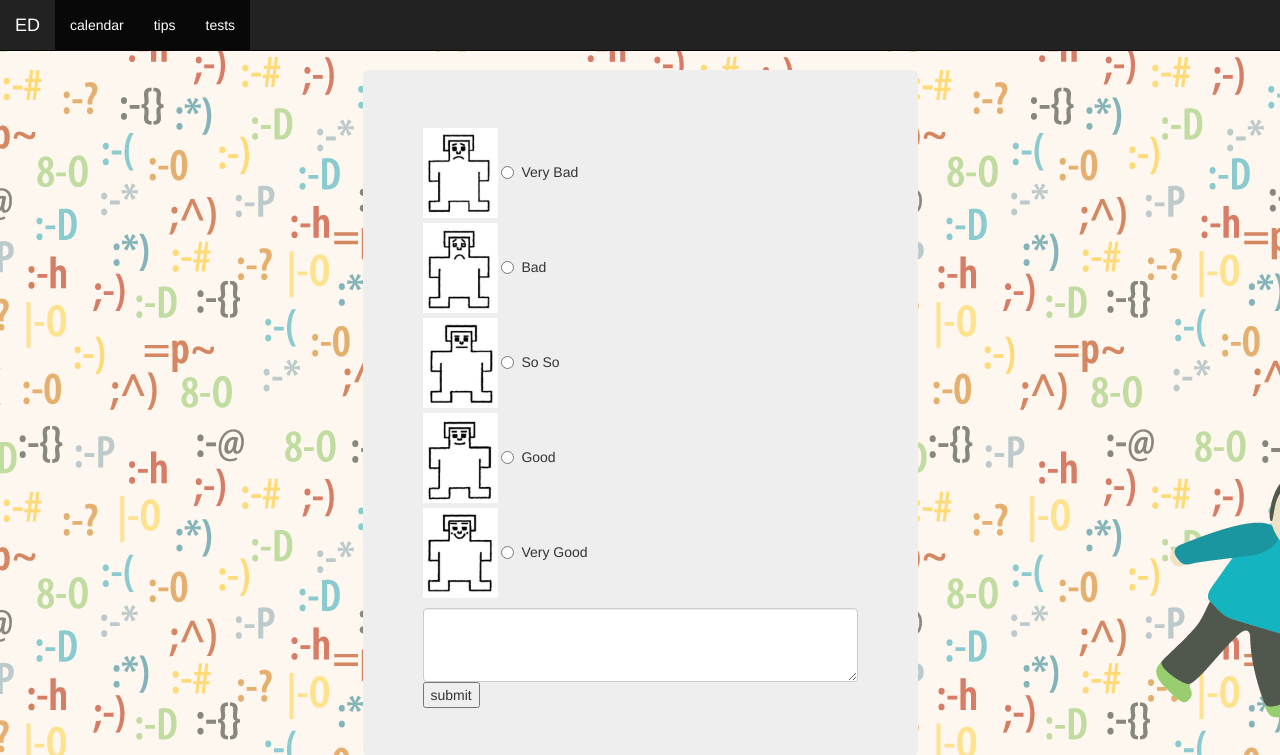
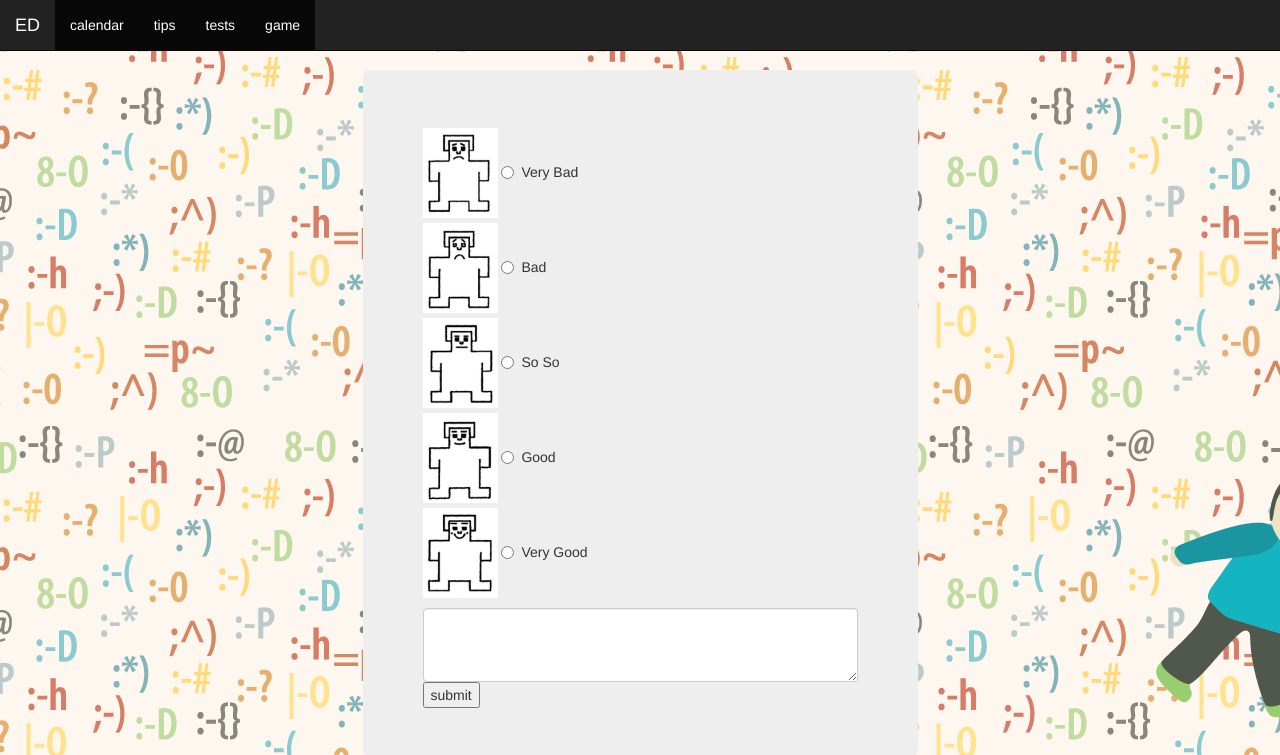
Before and after one commit to pinetree408/emotiondiary, a Flask app: page /calendar/create in a window 1280 px wide. Shown: the top 755 px of the page. Run offline with Flask 2, Linux system fonts and the light colour scheme; parts of the project's set-up code (start-up, migrations or seed data) failed here and were passed over; some libraries are stand-ins or nearby versions.

Commit message:
Add jquery for bootstrap dependency & game interface to nav bar

```diff
--- a/app.py
+++ b/app.py
@@ -211,6 +211,5 @@ def facebook_authorized(resp):
 def get_facebook_oauth_token():
     return session.get('oauth_token')
 
-
 if __name__ == "__main__":
     app.run()
--- a/templates/layout.html
+++ b/templates/layout.html
@@ -4,9 +4,9 @@
     <title>EmotionDiary</title>
     <!-- Latest compiled and minified CSS -->
     <link rel="stylesheet" href="https://maxcdn.bootstrapcdn.com/bootstrap/3.3.7/css/bootstrap.min.css" integrity="sha384-BVYiiSIFeK1dGmJRAkycuHAHRg32OmUcww7on3RYdg4Va+PmSTsz/K68vbdEjh4u" crossorigin="anonymous">
+    <script src="https://ajax.googleapis.com/ajax/libs/jquery/3.1.1/jquery.min.js"></script>
     <!-- Latest compiled and minified JavaScript -->
     <script src="https://maxcdn.bootstrapcdn.com/bootstrap/3.3.7/js/bootstrap.min.js" integrity="sha384-Tc5IQib027qvyjSMfHjOMaLkfuWVxZxUPnCJA7l2mCWNIpG9mGCD8wGNIcPD7Txa" crossorigin="anonymous"></script>
-
     <style>
       body {
         padding-top: 50px;
@@ -28,6 +28,7 @@
             <li class="active"><a href="/calendar">calendar</a></li>
             <li class="active"><a href="/tips">tips</a></li>
             <li class="active"><a href="/tests">tests</a></li>
+            <li class="active"><a href="/game">game</a></li>
           </ul>
         </div>
       </div>
```
